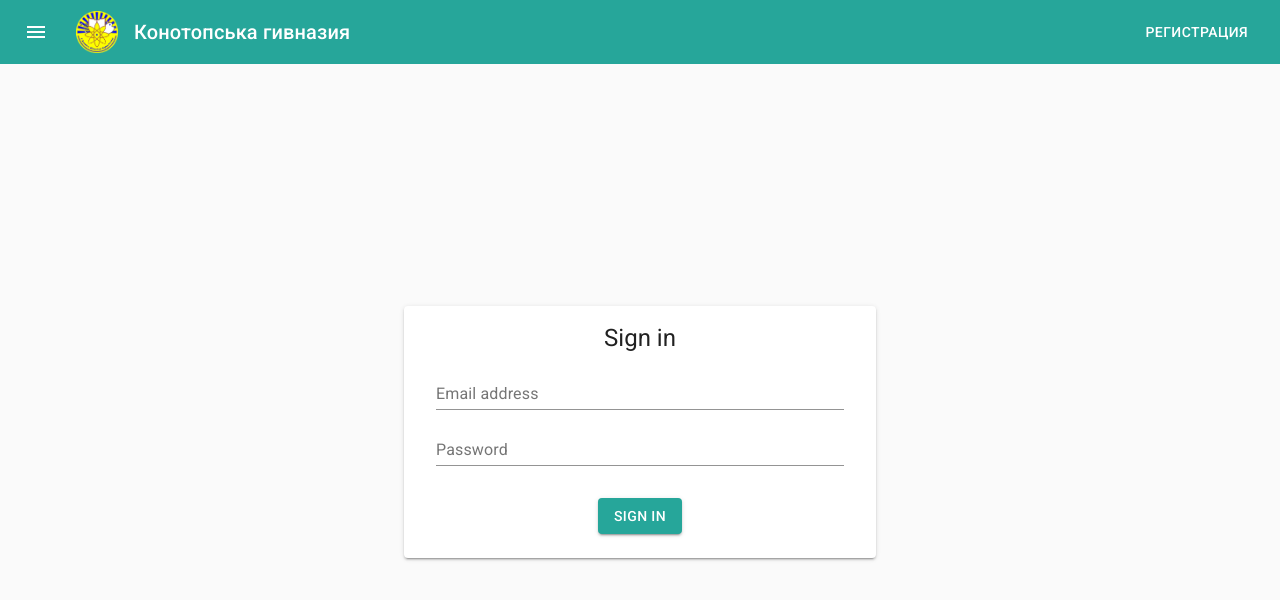
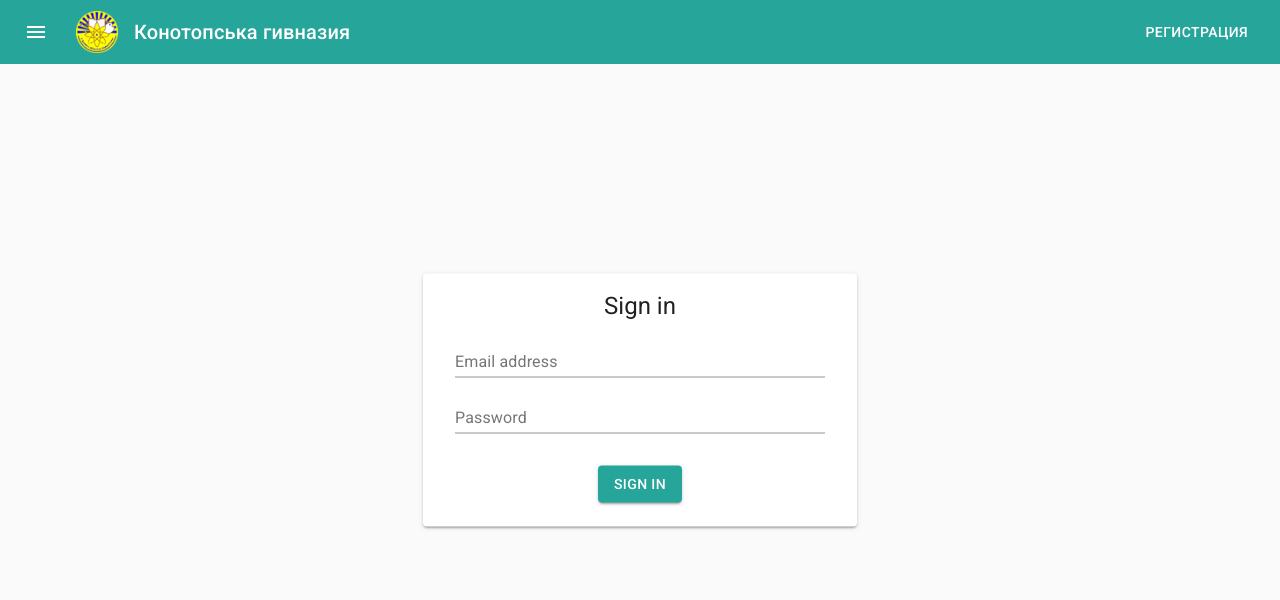
Before and after one commit to Dahmer7771/school-client, a React (Create React App) app: page /login in a window 1280 px wide. Shown: the top 600 px of the page. Built offline with nearby package versions, Linux system fonts and the light colour scheme.

Commit message:
fixed sticky header

```diff
--- a/src/components/layouts/auth/styles.js
+++ b/src/components/layouts/auth/styles.js
@@ -4,11 +4,13 @@ const useAuthStyles = makeStyles((theme) => ({
     auth: {
         maxWidth: "520px",
         margin: "0 auto",
-        [theme.breakpoints.up("sm")]: {
-            minHeight: "calc(100% - 64px)",
-        },
+        position: "absolute",
+        top: "50%",
+        left: "50%",
+        transform: "translate(-50%, -50%)",
+        width: "450px",
         [theme.breakpoints.down("xs")]: {
-            minHeight: "calc(100% - 48px)",
+            width: "320px",
         },
         display: "flex",
     },
@@ -19,7 +21,7 @@ const useAuthStyles = makeStyles((theme) => ({
         justifyContent: "center",
     },
     paper: {
-        margin: theme.spacing(3),
+        margin: theme.spacing(1),
         padding: theme.spacing(2, 4),
         width: "100%",
     },
--- a/src/index.css
+++ b/src/index.css
@@ -3,8 +3,8 @@ body {
     padding: 0;
 }
 
-html,
-body,
-#root {
-    height: 100%;
-}
+/*html,*/
+/*body,*/
+/*#root {*/
+/*    height: 100%;*/
+/*}*/
```
